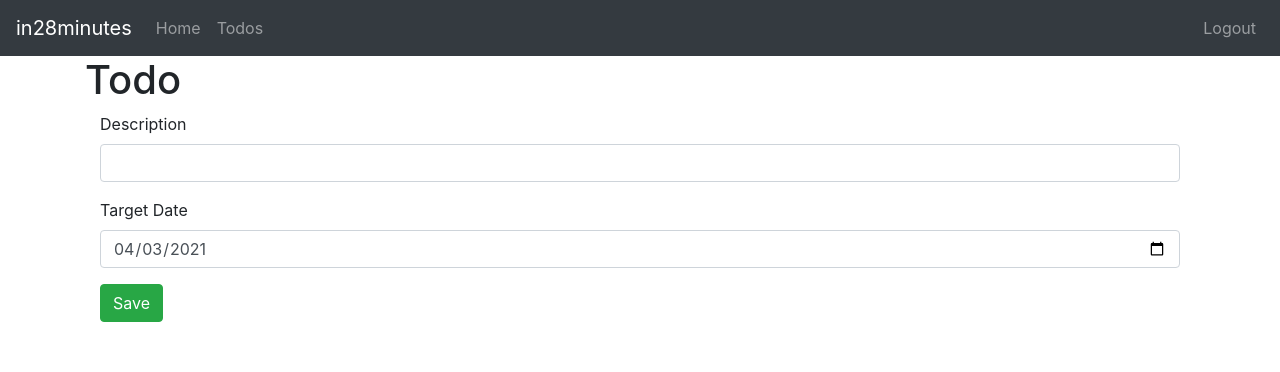
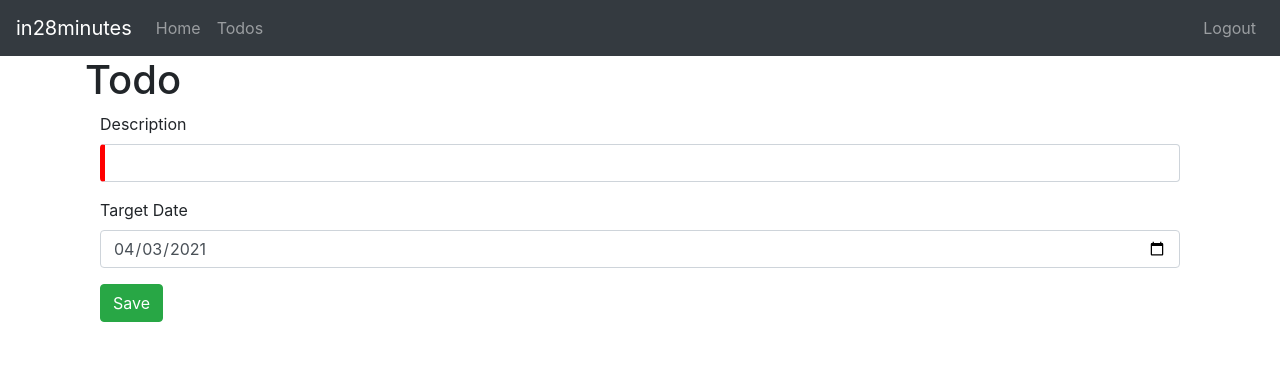
Before and after one commit to max-faupel/todo-app, an Angular app: page /todos/1 in a window 1280 px wide. Shown: the top 372 px of the page. Built offline with nearby package versions, Linux system fonts and the light colour scheme; no server answers; sample sign-in values are in the browser's storage.

Commit message:
add validation

```diff
--- a/src/app/todo/todo.component.css
+++ b/src/app/todo/todo.component.css
@@ -0,0 +1,3 @@
+.ng-invalid:not(form) {
+  border-left: 5px solid red;
+}
--- a/src/app/todo/todo.component.html
+++ b/src/app/todo/todo.component.html
@@ -1,8 +1,12 @@
 <h1>Todo</h1>
 <div class="container">
+  <div class="alert alert-warning" *ngIf="todoForm.dirty && todoForm.invalid">Please enter valid values!</div>
+  <div class="alert alert-warning" *ngIf="todoForm.dirty && description.invalid">Please enter valid description!</div>
+  <form (ngSubmit)="!todoForm.invalid && saveTodo()" #todoForm="ngForm">
     <fieldset class="form-group">
       <label>Description</label>
-    <input type="text" [(ngModel)]="todo.description" class="form-control" name="description" required="required">
+      <input type="text" [(ngModel)]="todo.description" class="form-control" name="description"
+      required="required" minlength="5" #description="ngModel">
     </fieldset>
     <fieldset class="form-group">
       <label>Target Date</label>
@@ -11,5 +15,6 @@
       (ngModelChange)="todo.targetDate = $event"
       class="form-control" name="targetDate" required="required">
     </fieldset>
-  <button class="btn btn-success" (click)="saveTodo()">Save</button>
+    <button type="submit" class="btn btn-success">Save</button>
+  </form>
 </div>
```
Lines whose indentation alone changed are shown as unchanged.
